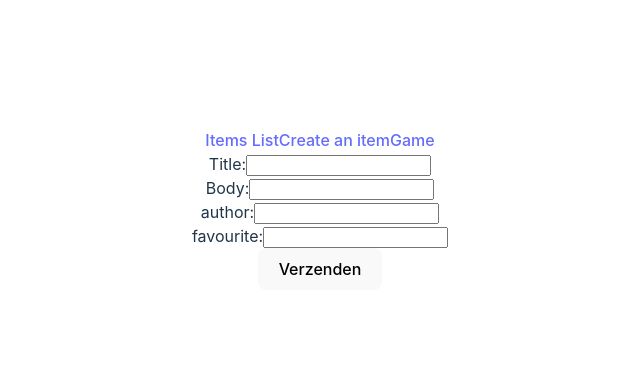
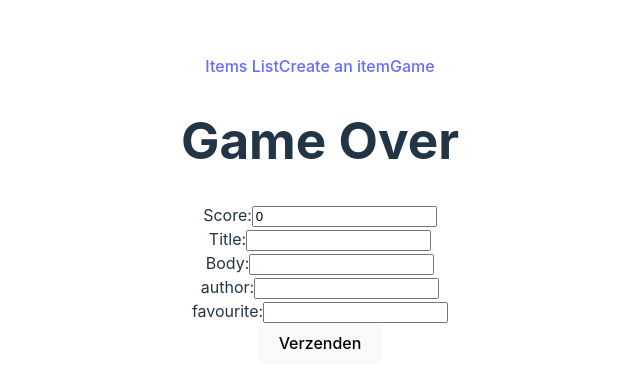
Before and after one commit to soapinmysight/charm-collector-frontend, a React (Vite) app: page /ItemCreate in a window 1280 px wide. Shown: the part 191-578 px from the top of the page, without its empty margins (320-960 px from the left). Built offline with nearby package versions, Linux system fonts and the light colour scheme.

Commit message:
changed item card to display different content added game-logic to work smooth in react added score to itemCreate which is redirected from game changed itemDetail to display different content (and list to give detail more content

```diff
--- a/src/components/ItemCard.jsx
+++ b/src/components/ItemCard.jsx
@@ -2,11 +2,11 @@ import React from 'react';
 import './ItemCard.css';
 import {Link} from "react-router";
 
-function ItemCard({ id, title, body }) {
+function ItemCard({ id, score, title, body }) {
     return (
         <div className="item-card">
-            <h3 className="item-card-title">{title}</h3>
-            <p className="item-card-body">{body}</p>
+            <h3 className="item-card-title">{score}</h3>
+            <p className="item-card-body">{title}</p>
             <Link to={`/ItemDetail/${id}`}>Detail Page</Link>
         </div>
     );
--- a/src/pages/Game.jsx
+++ b/src/pages/Game.jsx
@@ -1,5 +1,5 @@
 import React, { useEffect, useRef, useState } from "react";
-import {useNavigate} from "react-router";
+import { useNavigate } from "react-router"; // Import useNavigate
 
 const Game = () => {
     const canvasRef = useRef(null);
@@ -13,6 +13,13 @@ const Game = () => {
     const boxHeight = 40;
     const charmRadius = 20;
     const gameOver = useRef(false); // Track game-over state
+    const missesRef = useRef(misses); // Ref to track misses synchronously
+    const navigate = useNavigate(); // Initialize navigate
+
+    // Sync missesRef with misses state
+    useEffect(() => {
+        missesRef.current = misses;
+    }, [misses]);
 
     useEffect(() => {
         const canvas = canvasRef.current;
@@ -67,13 +74,6 @@ const Game = () => {
             ctx.closePath();
         };
 
-        const resetGame = () => {
-            setScore(0);
-            setMisses(0);
-            beads.current = [];
-            gameOver.current = false; // Reset game-over flag
-        };
-
         const draw = () => {
             ctx.clearRect(0, 0, canvas.width, canvas.height);
 
@@ -101,11 +101,10 @@ const Game = () => {
                     beads.current.splice(index, 1);
                 }
 
-                if (misses >= 20 && !gameOver.current) {
+                if (missesRef.current >= 10 && !gameOver.current) {
                     gameOver.current = true; // Set game-over flag
-                    alert("Game over! Try again.");
-                    resetGame();
                     clearInterval(gameInterval);
+                    navigate("/ItemCreate", { state: { score } }); // Redirect with score
                 }
             });
 
@@ -132,13 +131,7 @@ const Game = () => {
             canvas.removeEventListener("mousemove", handleMouseMove);
             clearInterval(interval);
         };
-    }, [misses]);
-
-    const startGame = () => {
-        if (!gameInterval) {
-            setGameInterval(setInterval(() => {}, 10));
-        }
-    };
+    }, [navigate, score]);
 
     return (
         <div style={{ textAlign: "center", marginTop: "2em" }}>
@@ -149,7 +142,6 @@ const Game = () => {
                 height="300"
                 style={{ background: "#ffeeed", display: "block", margin: "auto" }}
             ></canvas>
-            <button onClick={startGame}>Start Game</button>
             <p>
                 Score: <span>{score}</span> | Misses: <span>{misses}</span>
             </p>
--- a/src/pages/ItemCreate.jsx
+++ b/src/pages/ItemCreate.jsx
@@ -1,13 +1,15 @@
 import React, {useEffect, useState} from 'react';
-import {useNavigate} from "react-router";
+import {useLocation, useNavigate} from "react-router";
 
 function ItemCreate() {
+    const location = useLocation(); // Access the state passed via navigate
     const [formData, setFormData] = useState({
-        title: '',
-        body: '',
-        author: '',
-        id: '',
-        favourite: '',
+        score: location.state?.score || 0, // If no score, default to 0
+        title: "",
+        body: "",
+        author: "",
+        id: "",
+        favourite: "",
     });
     const apiUrl = 'http://145.24.222.134:8001/items'
 
@@ -53,11 +55,23 @@ function ItemCreate() {
 
     return (
         <form onSubmit={handleSubmit}>
+            <h1>Game Over</h1>
+            <div>
+                <label htmlFor="score">Score:</label>
+                <input
+                    type="text"
+                    id="score"
+                    name="score"
+                    value={formData.score}
+                    onChange={handleInputChange}
+                    readOnly
+                />
+            </div>
             <div>
                 <label htmlFor="title">Title:</label>
                 <input
                     type="text"
-                    id="title"
+                    id="tile"
                     name="title"
                     value={formData.title}
                     onChange={handleInputChange}
--- a/src/pages/ItemDetail.jsx
+++ b/src/pages/ItemDetail.jsx
@@ -49,7 +49,8 @@ function ItemDetail() {
         <div>
             {item ? (
                 <>
-                    <h1>{item.title}</h1>
+                    <h1>{item.score}</h1>
+                    <h2>{item.title}</h2>
                     <p>{item.body}</p>
                     <Link to={`/ItemEdit/${id}`}>Edit Item</Link>
 <button onClick={() => handleDelete(item.id)}>Delete</button>
--- a/src/pages/ItemsList.jsx
+++ b/src/pages/ItemsList.jsx
@@ -58,7 +58,7 @@ function ItemsList() {
         <>
             <div style={{ width: '40vw'}}>
                 {currentItems.map(item => (
-                    <ItemCard key={item.id} id={item.id} title={item.title} body={item.body} />
+                    <ItemCard key={item.id} id={item.id} score={item.score} title={item.title} />
                 ))}
             </div>
             <div style={{ marginTop: '20px', display: 'flex', justifyContent: 'center' }}>
```
